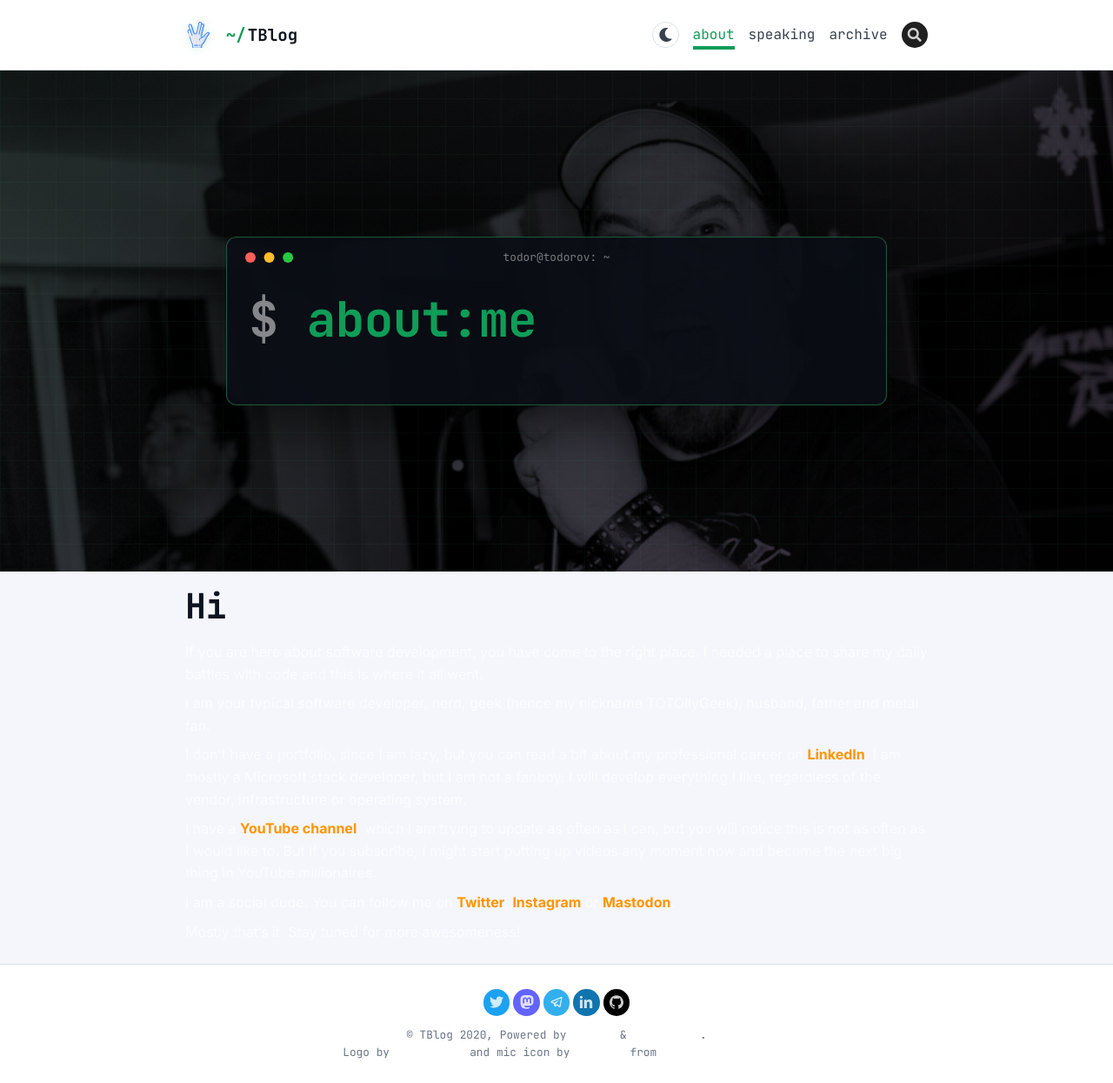
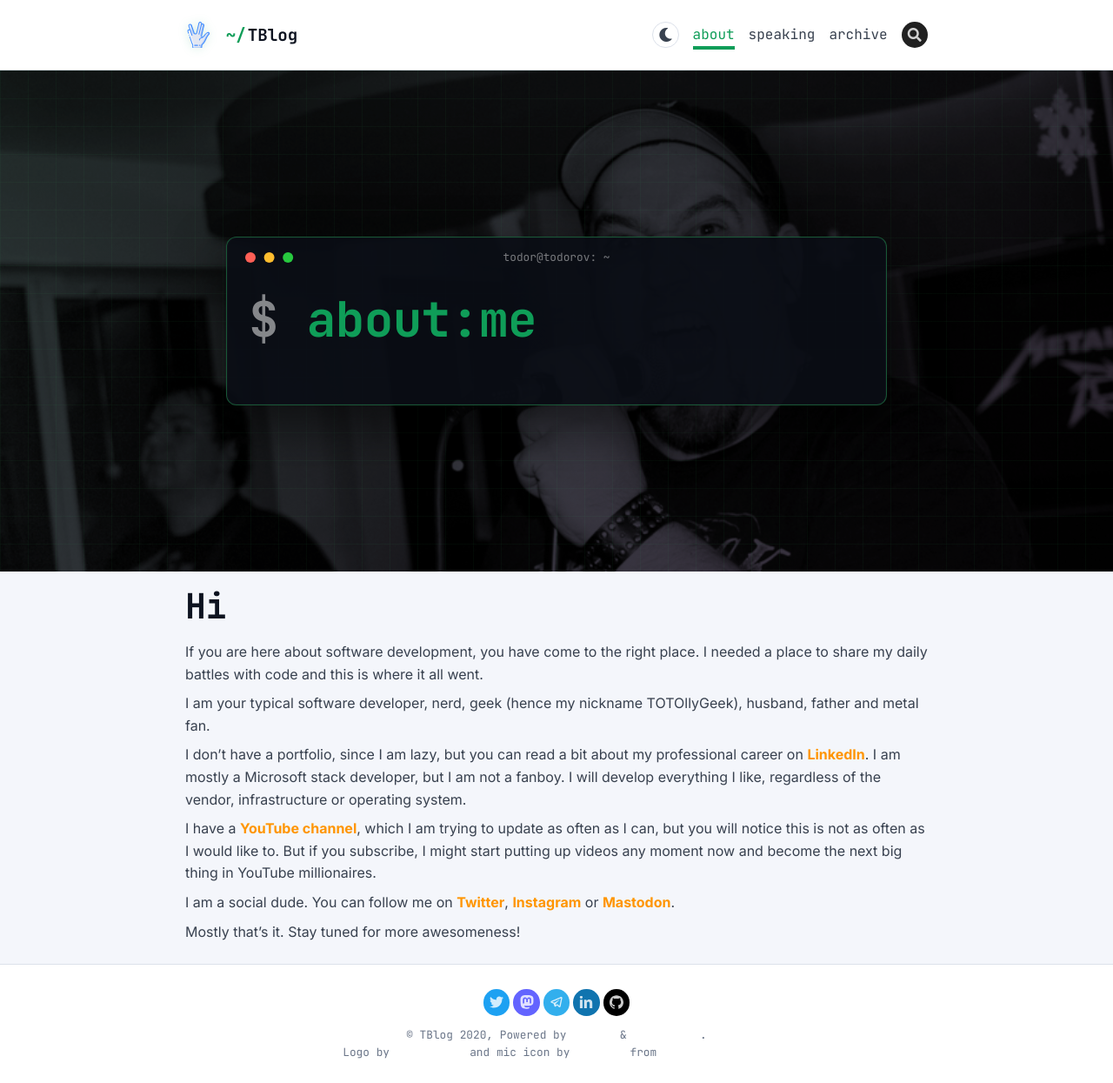
Before and after one commit to totollygeek/totollygeek.github.io, a Jekyll site: the page built from about.md, in a window 1280 px wide. Shown: the whole page at 87% size. Built offline with Jekyll 4.4.1, drawn with Linux system fonts in a browser that asks for light colours; nearby versions of some CDN libraries.

Commit message:
Fix unreadable body text in light theme
The theme hardcodes the dark-skin text colour on .page__main, which
overrode the body colour and left page content (about, speaking,
posts) near-white and unreadable in light mode. Re-theme .page__main
to use the themed --text token so it follows the active colour scheme.

Co-Authored-By: Claude Opus 4.8 <noreply@anthropic.com>
Claude-Session: https://claude.ai/code/session_01AzYn4bVzzHSu4XBBgmbgPv

```diff
--- a/_sass/custom.scss
+++ b/_sass/custom.scss
@@ -85,6 +85,9 @@ body {
 .page__main-inner {
   background-color: var(--bg) !important;
   overflow-x: hidden; /* contain the full-bleed hero breakout */
+}
+.page__main {
+  color: var(--text); /* theme hardcodes the dark-skin text colour here */
 }
 .page__sidebar {
   background-color: var(--bg-elev) !important;
```
